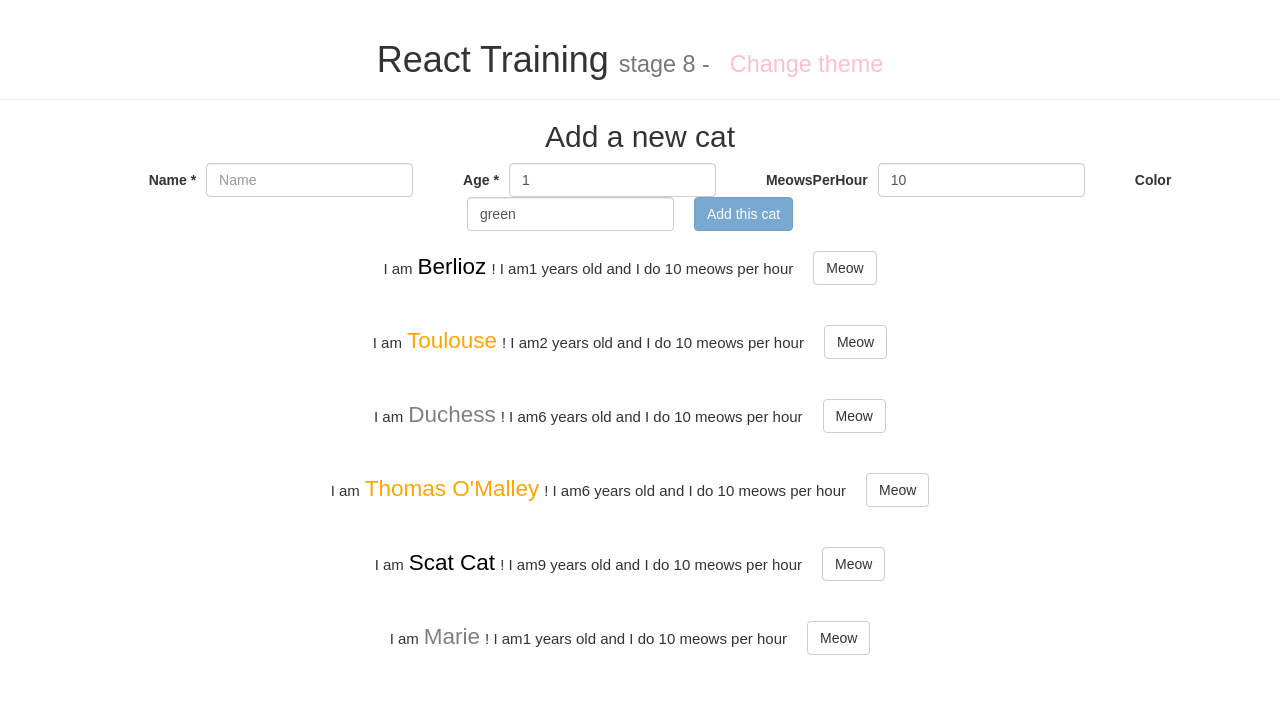
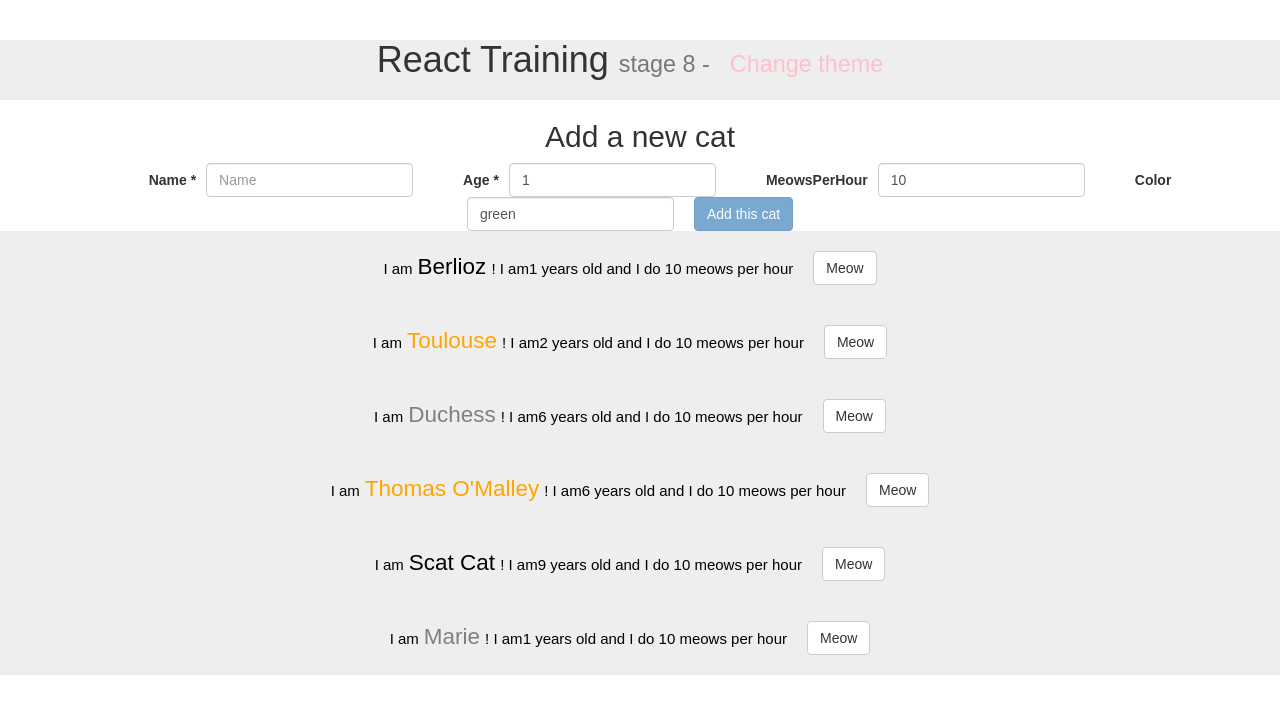
Before and after one commit to abenoit/react-training-exercices, a React (Create React App) app: page / in a window 1280 px wide. Shown: the top 714 px of the page. Built offline with nearby package versions, Linux system fonts and the light colour scheme.

Commit message:
Add API Context

```diff
--- a/src/App/App.js
+++ b/src/App/App.js
@@ -11,11 +11,11 @@ export const themes = {
   },
   dark: {
     textColor: '#ffffff',
-    background: '#222222'
+    background: '#4c4c4c'
   }
 };
 
-// TODO create a ThemeContext
+export const ThemeContext = React.createContext(themes.dark);
 
 class App extends Component {
   constructor() {
@@ -27,6 +27,7 @@ class App extends Component {
     };
 
     this.addCat = this.addCat.bind(this);
+    this.toggleTheme = this.toggleTheme.bind(this);
   }
 
   componentDidMount() {
@@ -41,17 +42,21 @@ class App extends Component {
     this.setState({ cats: [...this.state.cats, cat] });
   }
 
+  toggleTheme() {
+    this.setState(state => ({
+      theme: state.theme === themes.dark ? themes.light : themes.dark
+    }));
+  }
+
   render() {
-    // TODO : handle onClick to toggle the theme in a function
-    // TODO : add the Provider tag
-    // TODO : add the background and color to the App
     return (
+      <ThemeContext.Provider value={this.state.theme}>
         <div className="App" style={{}}>
-        <PageHeader>
+          <PageHeader style={{ backgroundColor: this.state.theme.background }}>
             React Training{' '}
             <small>
               stage 8 -
-            <span onClick={() => console.log('todo')} className="theme-changer">
+              <span onClick={this.toggleTheme} className="theme-changer">
                 Change theme
               </span>
             </small>
@@ -80,6 +85,7 @@ class App extends Component {
             </div>
           )}
         </div>
+      </ThemeContext.Provider>
     );
   }
 }
--- a/src/Cat/Cat.js
+++ b/src/Cat/Cat.js
@@ -1,6 +1,7 @@
 import React, { Component } from 'react';
 import PropTypes from 'prop-types';
 import { Button } from 'react-bootstrap';
+import { ThemeContext } from '../App/App';
 import './Cat.css';
 
 const propTypes = {
@@ -17,8 +18,6 @@ const defaultProps = {
   color: 'deeppink'
 };
 
-// TODO : Add a consumer tag and consume the value
-
 const Cat = ({ name, age, meow, meowsPerHour, color }) => {
   const catmeow = () => {
     console.log('meow from cat');
@@ -26,7 +25,12 @@ const Cat = ({ name, age, meow, meowsPerHour, color }) => {
   };
 
   return (
-    <div className="Cat">
+    <ThemeContext.Consumer>
+      {theme => (
+        <div
+          className="Cat"
+          style={{ backgroundColor: theme.background, color: theme.textColor }}
+        >
           <div className="info">
             I am
             <span className="name" style={{ color: color }}>
@@ -37,6 +41,8 @@ const Cat = ({ name, age, meow, meowsPerHour, color }) => {
           </div>
           <Button onClick={catmeow}>Meow</Button>
         </div>
+      )}
+    </ThemeContext.Consumer>
   );
 };
 
```
Lines whose indentation alone changed are shown as unchanged.
